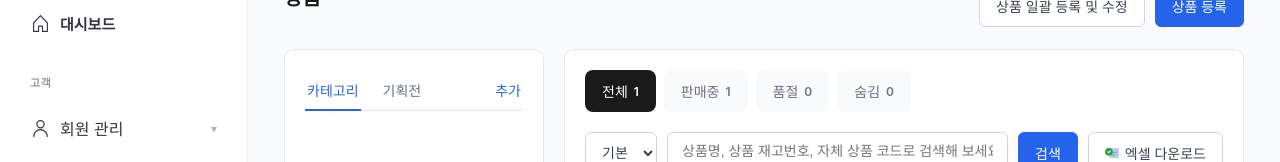
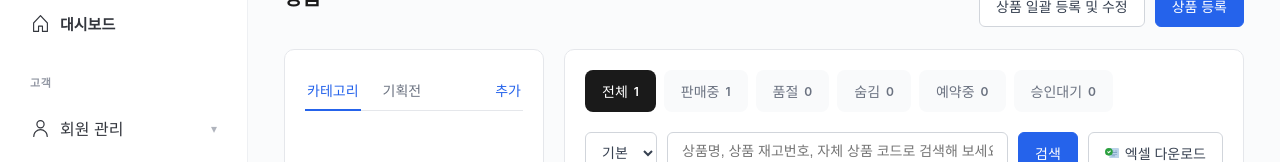
Before and after one commit to youzam136-sudo/belian-admin, a React (Vite) app: page /products in a window 1280 px wide. Shown: the part 122-284 px from the top of the page. Built offline with nearby package versions, Linux system fonts and the light colour scheme.

Commit message:
Update ProductsPage.tsx

```diff
--- a/src/pages/ProductsPage.tsx
+++ b/src/pages/ProductsPage.tsx
@@ -6,11 +6,27 @@ import { EmptyDocumentIcon } from "../components/icons/EmptyDocumentIcon";
 import {
   getProducts,
   updateProductStatus as persistStatus,
+  approveProduct,
   type ProductStatus,
   type StoredProduct as Product,
 } from "../utils/productsStore";
 
-const STATUS_OPTIONS: ProductStatus[] = ["판매중", "품절", "숨김"];
+const STATUS_OPTIONS: ProductStatus[] = [
+  "판매중",
+  "품절",
+  "숨김",
+  "예약중",
+  "승인대기",
+];
+
+const FILTER_OPTIONS: ("전체" | ProductStatus)[] = [
+  "전체",
+  "판매중",
+  "품절",
+  "숨김",
+  "예약중",
+  "승인대기",
+];
 
 function ProductsPage() {
   const navigate = useNavigate();
@@ -44,6 +60,8 @@ function ProductsPage() {
     판매중: products.filter((p) => p.status === "판매중").length,
     품절: products.filter((p) => p.status === "품절").length,
     숨김: products.filter((p) => p.status === "숨김").length,
+    예약중: products.filter((p) => p.status === "예약중").length,
+    승인대기: products.filter((p) => p.status === "승인대기").length,
   };
 
   const filteredProducts = products.filter((p) => {
@@ -95,6 +113,12 @@ function ProductsPage() {
 
   const updateProductStatus = (id: number, status: ProductStatus) => {
     const next = persistStatus(id, status);
+    setProducts(next);
+    setStatusMenuOpenId(null);
+  };
+
+  const handleApprove = (id: number) => {
+    const next = approveProduct(id);
     setProducts(next);
     setStatusMenuOpenId(null);
   };
@@ -242,52 +266,22 @@ function ProductsPage() {
 
           <div className="products-main">
             <div className="products-main__status-tabs">
+              {FILTER_OPTIONS.map((option) => (
                 <button
+                  key={option}
                   className={`products-status-tab ${
-                  statusFilter === "전체" ? "products-status-tab--active" : ""
-                }`}
-                onClick={() => setStatusFilter("전체")}
-              >
-                전체{" "}
-                <span className="products-status-tab__count">
-                  {counts.전체}
-                </span>
-              </button>
-              <button
-                className={`products-status-tab ${
-                  statusFilter === "판매중"
+                    statusFilter === option
                       ? "products-status-tab--active"
                       : ""
                   }`}
-                onClick={() => setStatusFilter("판매중")}
+                  onClick={() => setStatusFilter(option)}
                 >
-                판매중{" "}
+                  {option}{" "}
                   <span className="products-status-tab__count">
-                  {counts.판매중}
+                    {counts[option]}
                   </span>
                 </button>
-              <button
-                className={`products-status-tab ${
-                  statusFilter === "품절" ? "products-status-tab--active" : ""
-                }`}
-                onClick={() => setStatusFilter("품절")}
-              >
-                품절{" "}
-                <span className="products-status-tab__count">
-                  {counts.품절}
-                </span>
-              </button>
-              <button
-                className={`products-status-tab ${
-                  statusFilter === "숨김" ? "products-status-tab--active" : ""
-                }`}
-                onClick={() => setStatusFilter("숨김")}
-              >
-                숨김{" "}
-                <span className="products-status-tab__count">
-                  {counts.숨김}
-                </span>
-              </button>
+              ))}
             </div>
 
             <div className="products-main__toolbar">
@@ -389,11 +383,27 @@ function ProductsPage() {
                             )
                           }
                         >
-                          {product.status}{" "}
+                          {product.status}
+                          {product.status === "예약중" && product.scheduledAt && (
+                            <span className="products-status-trigger__hint">
+                              {" "}
+                              ({product.scheduledAt.replace("T", " ")})
+                            </span>
+                          )}
+                          {" "}
                           <span className="products-status-trigger__arrow">
                             {statusMenuOpenId === product.id ? "︿" : "﹀"}
                           </span>
                         </button>
+
+                        {product.status === "승인대기" && (
+                          <button
+                            className="products-btn products-btn--primary products-status-approve-btn"
+                            onClick={() => handleApprove(product.id)}
+                          >
+                            승인
+                          </button>
+                        )}
 
                         {statusMenuOpenId === product.id && (
                           <>
```
Lines whose indentation alone changed are shown as unchanged.
